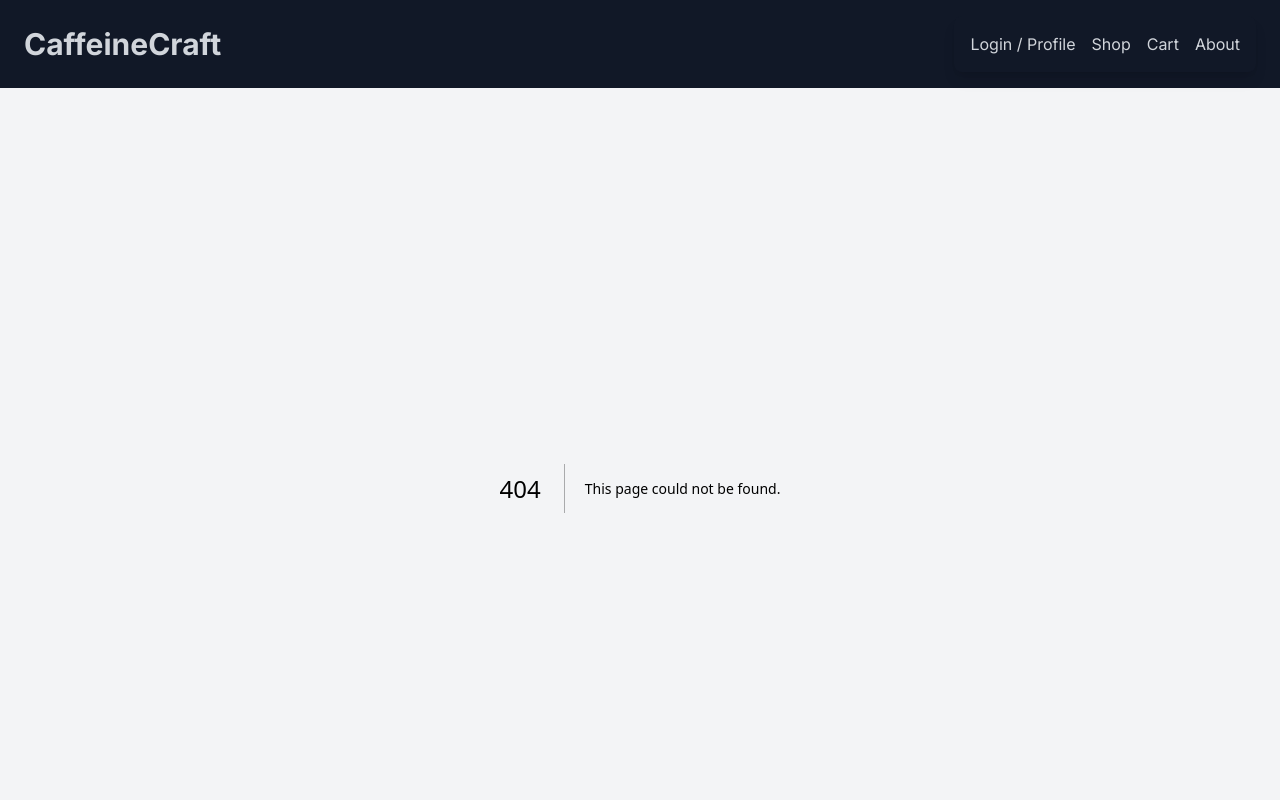
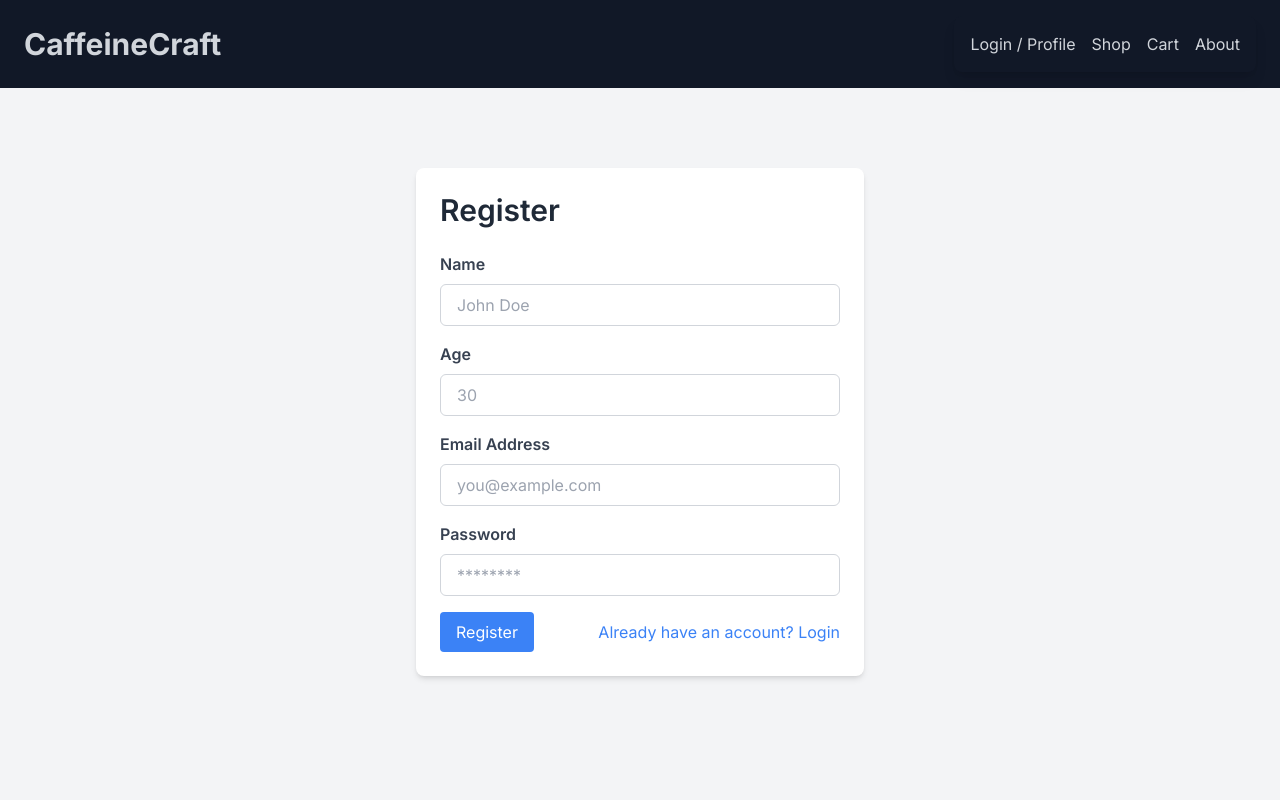
Before and after one commit to vitosnatios/CaffeineCraft, a Next.js app: page /auth/register in a window 1280 px wide. Before the commit this address had no page. Shown: the top 800 px of the page. Built offline with nearby package versions, Linux system fonts and the light colour scheme.

Commit message:
made the auth, login and register pages, its states and its reusable components

```diff
--- /dev/null
+++ b/app/auth/login/page.tsx
@@ -0,0 +1,61 @@
+'use client';
+import AuthContainer from '@/app/components/auth/AuthContainer';
+import Form from '@/app/components/form/Form';
+import FormInput from '@/app/components/form/FormInput';
+import Button from '@/app/components/generalElements/Button';
+import Link from 'next/link';
+import React, { useState } from 'react';
+
+const LoginPage = () => {
+  const [form, setForm] = useState<{ [key: string]: string }>({
+    email: '',
+    password: '',
+  });
+
+  const handleChange = (name: string, value: string) => {
+    setForm((prev) => ({
+      ...prev,
+      [name]: value,
+    }));
+  };
+
+  const handleSubmit = () => {
+    console.log(form);
+  };
+
+  return (
+    <AuthContainer>
+      <Form handleSubmit={handleSubmit} name='Login'>
+        <>
+          <FormInput
+            label='Email Address'
+            name='email'
+            type='email'
+            placeholder='you@example.com'
+            onChange={handleChange}
+            value={form.email}
+          />
+          <FormInput
+            label='Password'
+            name='password'
+            type='password'
+            placeholder='********'
+            onChange={handleChange}
+            value={form.password}
+          />
+          <div className='flex justify-between items-center'>
+            <Button>Login</Button>
+            <Link
+              className='text-blue-500 hover:underline'
+              href='/auth/register'
+            >
+              Don&apos;t have an account? Register
+            </Link>
+          </div>
+        </>
+      </Form>
+    </AuthContainer>
+  );
+};
+
+export default LoginPage;
--- /dev/null
+++ b/app/auth/register/page.tsx
@@ -0,0 +1,76 @@
+'use client';
+import AuthContainer from '@/app/components/auth/AuthContainer';
+import Form from '@/app/components/form/Form';
+import FormInput from '@/app/components/form/FormInput';
+import Button from '@/app/components/generalElements/Button';
+import Link from 'next/link';
+import React, { useState } from 'react';
+
+const RegisterPage = () => {
+  const [form, setForm] = useState<{ [key: string]: string }>({
+    name: '',
+    email: '',
+    age: '',
+    password: '',
+  });
+
+  const handleChange = (name: string, value: string) => {
+    setForm((prev) => ({
+      ...prev,
+      [name]: value,
+    }));
+  };
+
+  const handleSubmit = () => {
+    console.log(form);
+  };
+
+  return (
+    <AuthContainer>
+      <Form handleSubmit={handleSubmit} name='Register'>
+        <>
+          <FormInput
+            label='Name'
+            name='name'
+            type='text'
+            placeholder='John Doe'
+            onChange={handleChange}
+            value={form.name}
+          />
+          <FormInput
+            label='Age'
+            name='age'
+            type='number'
+            placeholder='30'
+            onChange={handleChange}
+            value={form.age}
+          />
+          <FormInput
+            label='Email Address'
+            name='email'
+            type='email'
+            placeholder='you@example.com'
+            onChange={handleChange}
+            value={form.email}
+          />
+          <FormInput
+            label='Password'
+            name='password'
+            type='password'
+            placeholder='********'
+            onChange={handleChange}
+            value={form.password}
+          />
+          <div className='flex justify-between items-center'>
+            <Button>Register</Button>
+            <Link className='text-blue-500 hover:underline' href='/auth/login'>
+              Already have an account? Login
+            </Link>
+          </div>
+        </>
+      </Form>
+    </AuthContainer>
+  );
+};
+
+export default RegisterPage;
--- /dev/null
+++ b/app/components/auth/AuthContainer.tsx
@@ -0,0 +1,15 @@
+import React, { ReactElement } from 'react';
+
+type Props = { children: ReactElement };
+
+const AuthContainer = ({ children }: Props) => {
+  return (
+    <div className='min-h-screen bg-gray-100 flex flex-col pt-20 items-center'>
+      <div className='w-full max-w-md bg-white p-6 rounded-lg shadow-md'>
+        {children}
+      </div>
+    </div>
+  );
+};
+
+export default AuthContainer;
--- /dev/null
+++ b/app/components/form/Form.tsx
@@ -0,0 +1,25 @@
+import { ReactElement } from 'react';
+
+type Props = {
+  children: ReactElement;
+  name: string;
+  handleSubmit: (e: any) => void;
+};
+
+const Form = ({ children, name, handleSubmit }: Props) => {
+  const handleFormSubmit = (e: any) => {
+    e.preventDefault();
+    if (handleSubmit) handleSubmit(e);
+  };
+
+  return (
+    <>
+      <h1 className='text-3xl font-semibold text-gray-800 mb-6'>{name}</h1>
+      <form onSubmit={handleFormSubmit} className='space-y-4'>
+        {children}
+      </form>
+    </>
+  );
+};
+
+export default Form;
--- /dev/null
+++ b/app/components/form/FormInput.tsx
@@ -0,0 +1,42 @@
+import React from 'react';
+
+type Props = {
+  label: string;
+  name: string;
+  type: string;
+  placeholder: string;
+  onChange?: (name: string, value: string) => void;
+  value: string;
+};
+
+const FormInput = ({
+  label,
+  name,
+  type,
+  placeholder,
+  onChange,
+  value,
+}: Props) => {
+  const handleChange = (e: any) => {
+    if (onChange) onChange(name, e.currentTarget.value);
+  };
+  return (
+    <div>
+      <label htmlFor={name} className='block text-gray-700 font-semibold mb-2'>
+        {label}
+      </label>
+      <input
+        value={value}
+        onChange={handleChange}
+        type={type}
+        id={name}
+        name={name}
+        className='w-full px-4 py-2 border border-gray-300 rounded-md focus:ring focus:ring-blue-200 focus:outline-none'
+        placeholder={placeholder}
+        required
+      />
+    </div>
+  );
+};
+
+export default FormInput;
--- /dev/null
+++ b/app/components/generalElements/Button.tsx
@@ -0,0 +1,22 @@
+'use client';
+import React from 'react';
+
+type Props = { children: string; onClick?: () => void };
+
+const Button = ({ children, onClick }: Props) => {
+  const handleClick = () => {
+    if (onClick) onClick();
+  };
+
+  return (
+    <button
+      type='submit'
+      className='bg-blue-500 text-white py-2 px-4 rounded hover:bg-blue-600 transition duration-300'
+      onClick={handleClick}
+    >
+      {children}
+    </button>
+  );
+};
+
+export default Button;
```
Also changed, not shown: app/coffee/[coffee]/page.tsx (+0 -8 lines).
